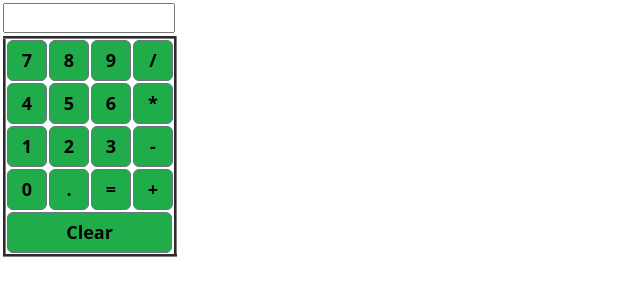
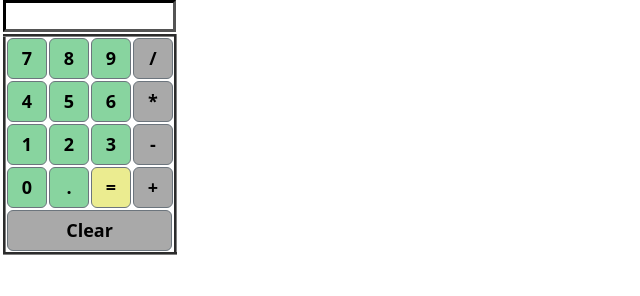
Before and after one commit to Eranga-W/Calculator_JavaScript, a plain HTML site: page index.html in a window 1280 px wide. Shown: the whole page, without its empty margins (0-640 px from the left). Drawn offline with nearby package versions, Linux system fonts and the light colour scheme.

Commit message:
second commit

```diff
--- a/index.html
+++ b/index.html
@@ -12,36 +12,36 @@
 
 <body>
     <script src="app.js"></script>
-    <input type="text" id="txt" style="width: 172px; margin-left: 10px; margin: 3px;" readonly><br>
-    <div class="btn-group me-2" role="group" aria-label="First group" style="margin-left: 3px;">
+    <input type="text" id="txt" readonly><br>
+    <div class="btn-group me-2" role="group" aria-label="First group" style="margin-left: 3px; margin-top: 1px;">
         <table border="3">
             <tr>
                 <td><button class="btn btn-outline-secondary" onclick="seven()">7</button></td>
                 <td><button class="btn btn-outline-secondary" onclick="eight()">8</button></td>
                 <td><button class="btn btn-outline-secondary" onclick="nine()">9</button></td>
-                <td><button class="btn btn-outline-secondary" onclick="div()">/</button></td>
+                <td><button style="background-color: darkgray;" class="btn btn-outline-secondary" onclick="div()">/</button></td>
             </tr>
             <tr>
                 <td><button class="btn btn-outline-secondary" onclick="four()">4</button></td>
                 <td><button class="btn btn-outline-secondary" onclick="five()">5</button></td>
                 <td><button class="btn btn-outline-secondary" onclick="six()">6</button></td>
-                <td><button class="btn btn-outline-secondary" onclick="mult()">*</button></td>
+                <td><button style="background-color: darkgray;" class="btn btn-outline-secondary" onclick="mult()">*</button></td>
             </tr>
             <tr>
                 <td><button class="btn btn-outline-secondary" onclick="one()">1</button></td>
                 <td><button class="btn btn-outline-secondary" onclick="two()">2</button></td>
                 <td><button class="btn btn-outline-secondary" onclick="three()">3</button></td>
-                <td><button class="btn btn-outline-secondary" onclick="subs()">-</button></td>
+                <td><button style="background-color: darkgray;" class="btn btn-outline-secondary" onclick="subs()">-</button></td>
             </tr>
             <tr>
                 <td><button class="btn btn-outline-secondary" onclick="zero()">0</button></td>
                 <td><button class="btn btn-outline-secondary" onclick="dot()">.</button></td>
-                <td><button class="btn btn-outline-secondary" onclick="eq()">=</button></td>
-                <td><button class="btn btn-outline-secondary" onclick="sum()">+</button></td>
+                <td><button style="background-color: rgba(231, 233, 121, 0.829);" class="btn btn-outline-secondary" onclick="eq()">=</button></td>
+                <td><button style="background-color: darkgray;" class="btn btn-outline-secondary" onclick="sum()">+</button></td>
             </tr>
             <tr>
                 <td colspan="4">
-                    <button style="width: 165px;" class="btn btn-outline-secondary" onclick="clearTxt()">Clear</button>
+                    <button style="width: 165px; background-color: darkgray;" class="btn btn-outline-secondary" onclick="clearTxt()">Clear</button>
                 </td>
             </tr>
         </table>
--- a/style.css
+++ b/style.css
@@ -1,8 +1,17 @@
 .btn-outline-secondary{
     width: 40px;
-    background-color: rgb(32, 172, 74);
+    background-color: rgb(136, 212, 159);
     color: black;
     font-size: large;
     font-weight: bold;
     text-align: center;
 }
+
+#txt{
+    width: 173px;
+    margin-left: 10px;
+    margin-left: 3px;
+    margin-bottom: 1px;
+    border-width: 3px;
+    border-color: rgb(0, 0, 0) ;
+}
```
